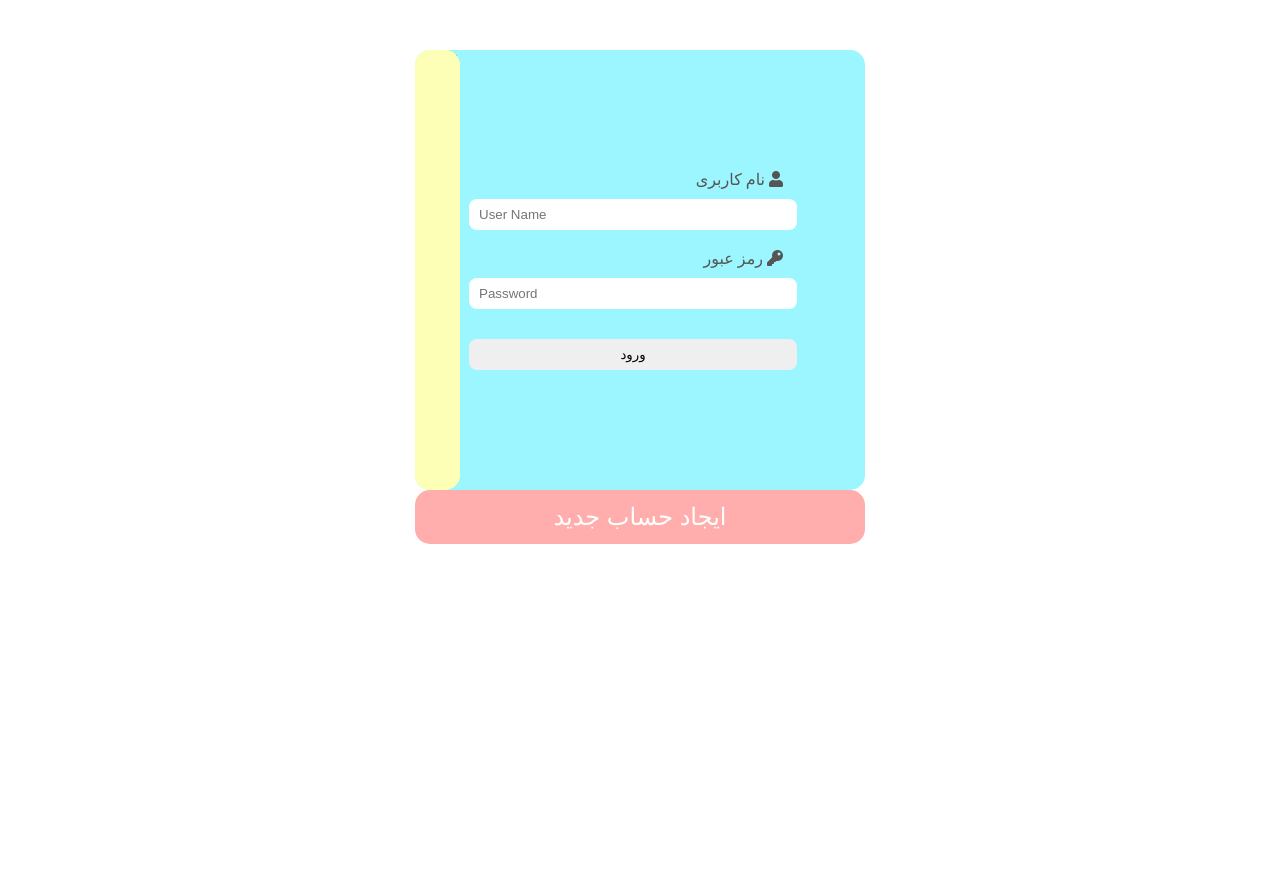
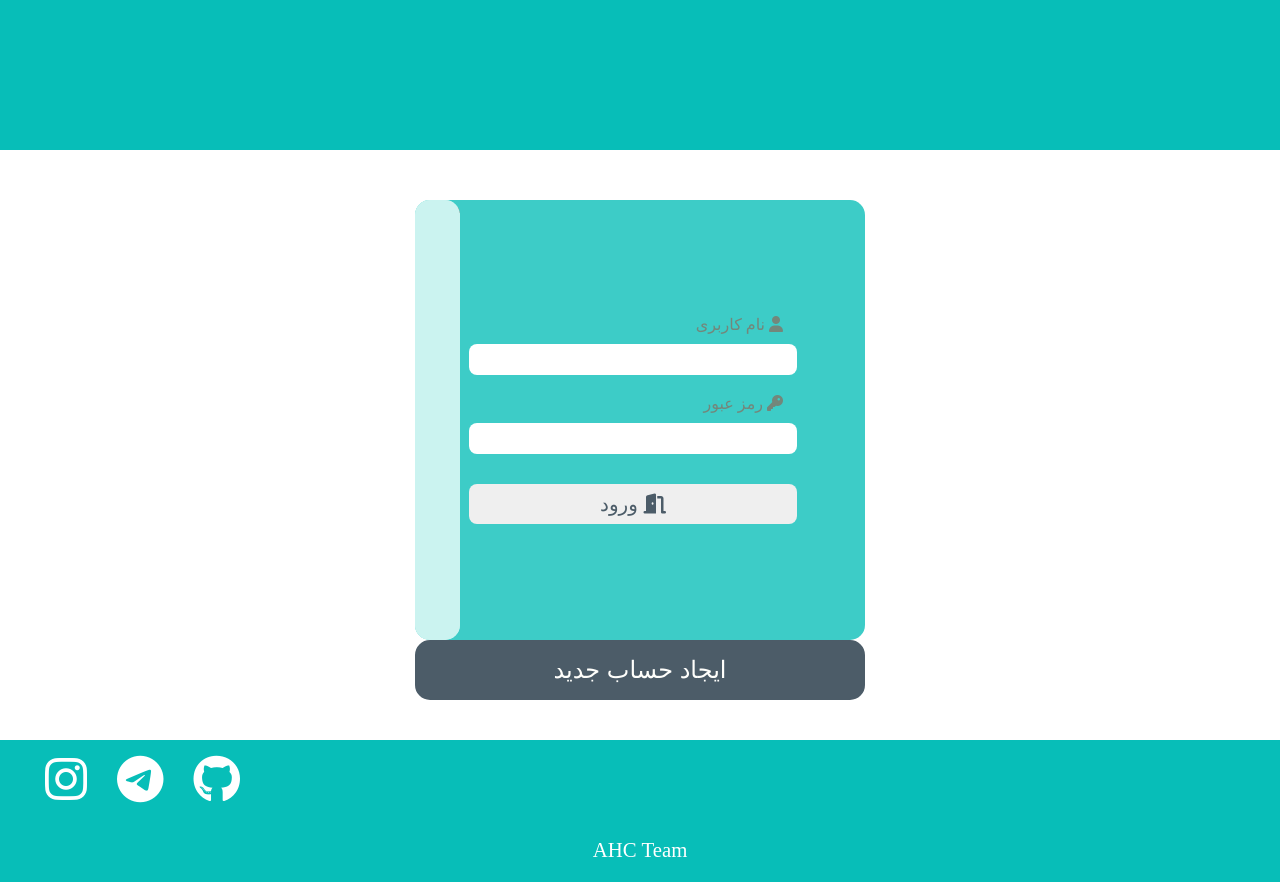
Before and after one commit to farahnaz-eslami/RabbitNote, a Django app: page /login/ in a window 1280 px wide. Before the commit the page ends 544 px from the top, so only its background shows below. Run offline with Django 3.2, Linux system fonts and the light colour scheme; some libraries are stand-ins or nearby versions.

Commit message:
so many changes in login

```diff
--- a/Notepad/static/Notepad/base.css
+++ b/Notepad/static/Notepad/base.css
@@ -3,3 +3,48 @@
     padding: 0;
     box-sizing: border-box;
 }
+
+a {
+    text-decoration: none;
+}
+
+/* Header */
+header {
+    background-color: #07BEB8;
+    height: 150px;
+}
+
+/* Footer */
+footer {
+    background-color: #07BEB8;
+    margin-top: 100px;
+}
+
+footer .socials {
+    display: flex;
+    margin-left: 30px;
+}
+
+footer .socials a {
+    color: #fff;
+    margin: 15px;
+    transition: all 0.75s;
+}
+
+footer .socials a:hover {
+    color: #4c5c68;
+}
+
+footer p {
+    color: #fff;
+    text-align: center;
+    padding: 20px;
+    font-size: 1.3rem;
+}
+
+@media(max-width: 600px) {
+    footer .socials {
+        align-items: center;
+        justify-content: center;
+    }
+}
--- a/Notepad/static/Notepad/login_style.css
+++ b/Notepad/static/Notepad/login_style.css
@@ -3,7 +3,9 @@
 	margin: 50px auto;
 	position: relative;
 	height: 55vh;
-	border-radius: 10px;
+	/* border-radius: 15px; */
+	max-width: 90%;
+	min-height: 370px;
 }
 
 .form {
@@ -17,18 +19,18 @@
 	align-items: right;
 	justify-content: center;
 	padding-right: 0;
-	color: #555;
+	color: #73877B;
 }
 
 #login-form {
-	background-color: #9BF6FF;
+	background-color: #3DCCC7;
 }
 
 #signup-form {
 	position: absolute;
 	top: 0;
 	left: 0;
-	background-color: #FDFFB6;
+	background-color: #cbf3f0;
 	width: 10%;
 	overflow: hidden;
 	transition-property: width;
@@ -43,22 +45,36 @@
 }
 
 .form input {
-	border-radius: 8px;
 	border: none;
 	outline: none;
 	display: block;
 	padding: 8px 10px;
 	margin: 10px 14px;
 	width: 80%;
+	border-radius: 8px;
 }
 
-.form input[type="submit"] {
+.form button {
+	display: block;
+	width: 80%;
+	padding: 8px 10px;
+	margin: 10px 14px;
+	border-radius: 8px;
+	border: none;
 	margin-top: 20px;
 	cursor: pointer;
+	transition: all 0.75s;
+	color: #4c5c68;
+	font-size: 20px;
+}
+
+.form button:hover {
+	background-color: #4c5c68;
+	color: #fff;
 }
 
 #cover {
-	background-color: #FDFFB6;
+	background-color: #cbf3f0;
 	position: absolute;
 	top: 0;
 	left: 0;
@@ -74,7 +90,7 @@
 
 #change-btn {
 	display: block;
-	background-color: #FFADAD;
+	background-color: #4c5c68;
 	width: 100%;
 	padding: 13px 5px;
 	text-align: center;
@@ -83,4 +99,12 @@
 	color: #FFFFFC;
 	font-size: 24px;
 	cursor: pointer;
+	transition: all 0.75s;
+	border: 3px solid #4c5c68;
 }
+
+#change-btn:hover {
+	background-color: #fff;
+	color: #4c5c68;
+	border: 3px solid #4c5c68;
+}
--- a/Notepad/templates/Notepad/base.html
+++ b/Notepad/templates/Notepad/base.html
@@ -6,19 +6,33 @@
     <meta http-equiv="X-UA-Compatible" content="IE=edge">
     <meta name="viewport" content="width=device-width, initial-scale=1.0">
     <link rel="stylesheet" href="https://use.fontawesome.com/releases/v5.6.1/css/all.css" integrity="sha384-gfdkjb5BdAXd+lj+gudLWI+BXq4IuLW5IT+brZEZsLFm++aCMlF1V92rMkPaX4PP" crossorigin="anonymous">
-    <link rel="shortcut icon" href="{% static favicon.ico %}">
+    <script src="https://kit.fontawesome.com/408c969056.js" crossorigin="anonymous"></script>
     <link rel="stylesheet" href="{% static 'Notepad/base.css' %}">
     {% block link %} {% endblock link %}
     <title>{% block title %} {% endblock title %}</title>
 </head>
 <body>
     {% block header %}
+    <header>
+
+    </header>
     {% endblock header %}
 
-    {%block content %}
-    {%endblock content %}
+    {% block content %}
+    {% endblock content %}
 
     {% block footer %}
+    <footer>
+        <div class="socials">
+            <a href="#"><i class="fab fa-instagram fa-3x"></i></a>
+            <a href="#"><i class="fab fa-telegram fa-3x"></i></a>
+            <a href="#"><i class="fab fa-github fa-3x"></i></a>
+        </div>
+        <p>AHC Team</p>
+    </footer>
     {% endblock footer %}
+
+    {% block script %}
+    {% endblock script %}
 </body>
 </html>
--- a/Notepad/templates/Notepad/login.html
+++ b/Notepad/templates/Notepad/login.html
@@ -14,20 +14,20 @@ Login | RabbitNote
 <div id="login-container">
     <form action="#" id="login-form" class="form">
         <label for="login-name"> نام کاربری <i class="fas fa-user"></i> </label>
-        <input type="text" id="login-name" placeholder="User Name">
+        <input type="text" id="login-name" class="field">
         <label for="login-password">رمز عبور <i class="fas fa-key"></i> </label>
-        <input type="password" id="login-password" placeholder="Password">
-        <input type="submit" value="ورود">
+        <input type="password" id="login-password" class="field">
+        <button type="submit">ورود <i class="fas fa-door-open"></i></button>
     </form>
 
     <form action="" id="signup-form" class="form">
         <label for="signup-name">نام کاربری <i class="fas fa-user"></i></label>
-        <input type="text" id="signup-name" placeholder="User Name">
+        <input type="text" id="signup-name" class="field">
         <label for="signup-password">رمز عبور <i class="fas fa-key"></i></label>
-        <input type="password" id="signup-password" placeholder="Password">
+        <input type="password" id="signup-password" class="field">
         <label for="again-password">مجددا رمز عبور را وارد کنید <i class="fas fa-user"></i></label>
-        <input type="password" id="again-password" placeholder="Password">
-        <input type="submit" value="ثبت نام">
+        <input type="password" id="again-password" class="field">
+        <button type="submit">ثبت نام <i class="fas fa-user-plus"></i></button>
         <div id="cover"></div>
     </form>
     <button id="change-btn" onclick="coverit()">ایجاد حساب جدید</button>
```
